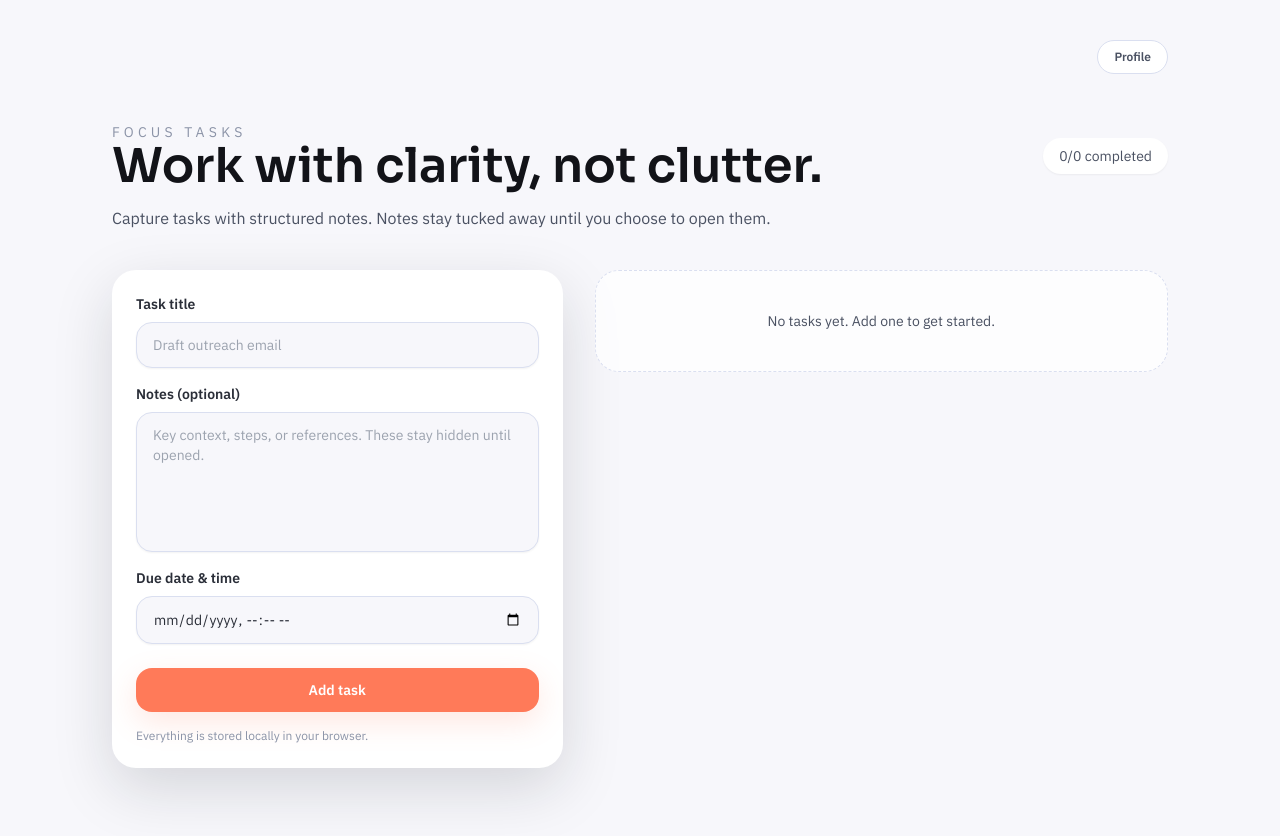
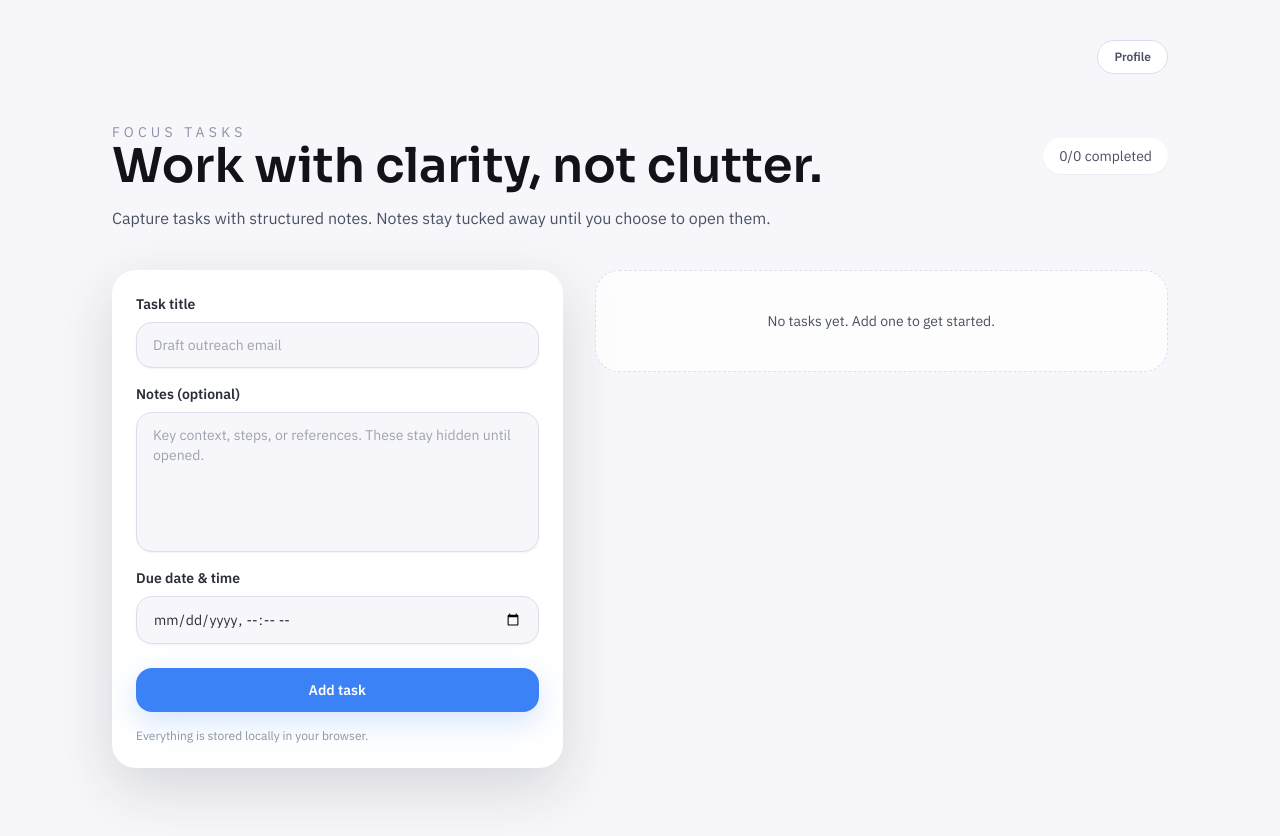
Before and after one commit to jasveer-singh/Focus-task, a Next.js app: page / in a window 1280 px wide. Shown: the top 836 px of the page. Built offline with nearby package versions, Linux system fonts and the light colour scheme.

Commit message:
changed colour

```diff
--- a/src/app/globals.css
+++ b/src/app/globals.css
@@ -10,7 +10,7 @@
 
 body {
   font-family: "IBM Plex Sans", ui-sans-serif, system-ui, -apple-system, "Segoe UI", sans-serif;
-  background: radial-gradient(circle at top left, #ffffff 0%, #f7f7fb 40%, #eef0f8 100%);
+  background: radial-gradient(circle at top left, #f8fbff 0%, #eef4ff 42%, #e2ecff 100%);
 }
 
 * {
--- a/tailwind.config.ts
+++ b/tailwind.config.ts
@@ -21,13 +21,13 @@ const config: Config = {
           200: "#DADFF0"
         },
         accent: {
-          500: "#FF7A59",
-          600: "#F56643"
+          500: "#3B82F6",
+          600: "#2563EB"
         }
       },
       boxShadow: {
         card: "0 20px 60px rgba(22, 25, 34, 0.15)",
-        glow: "0 10px 30px rgba(255, 122, 89, 0.18)"
+        glow: "0 10px 30px rgba(59, 130, 246, 0.22)"
       }
     }
   },
```
